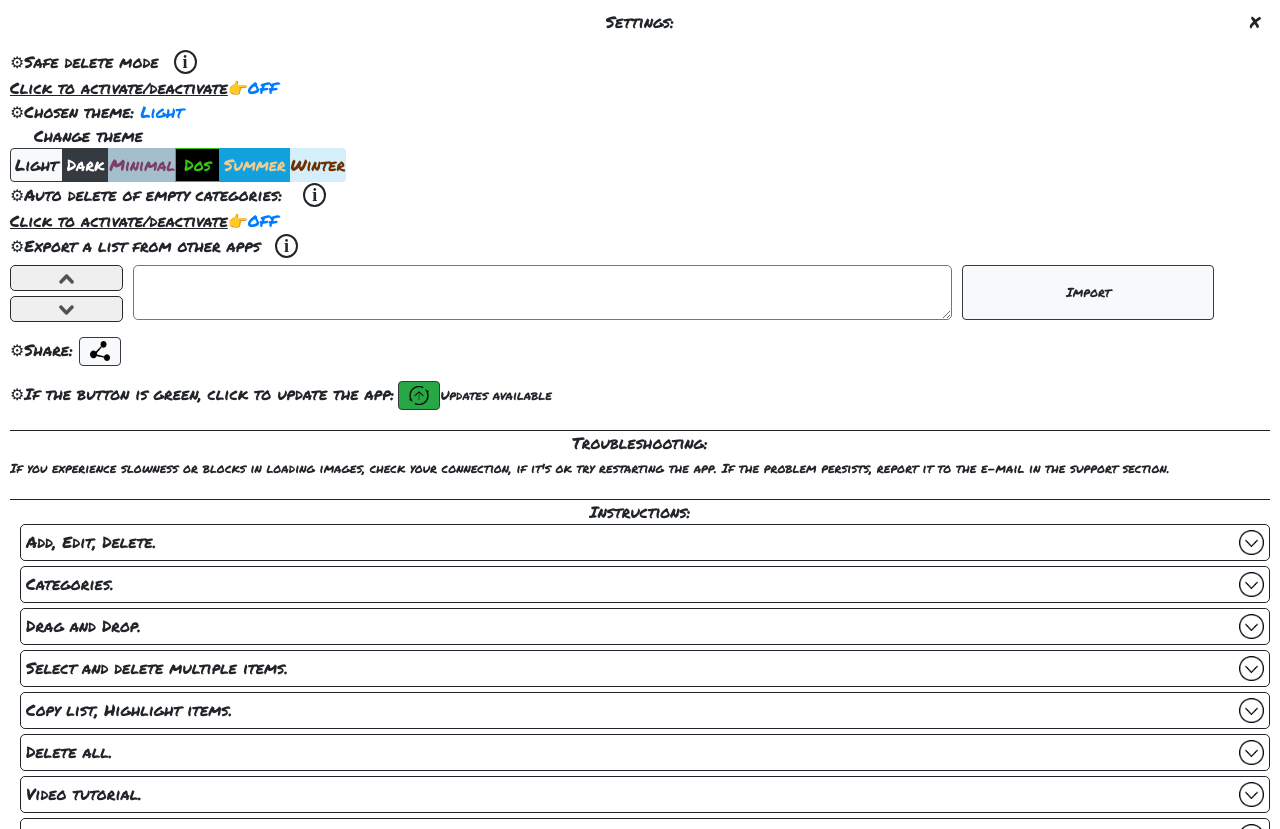
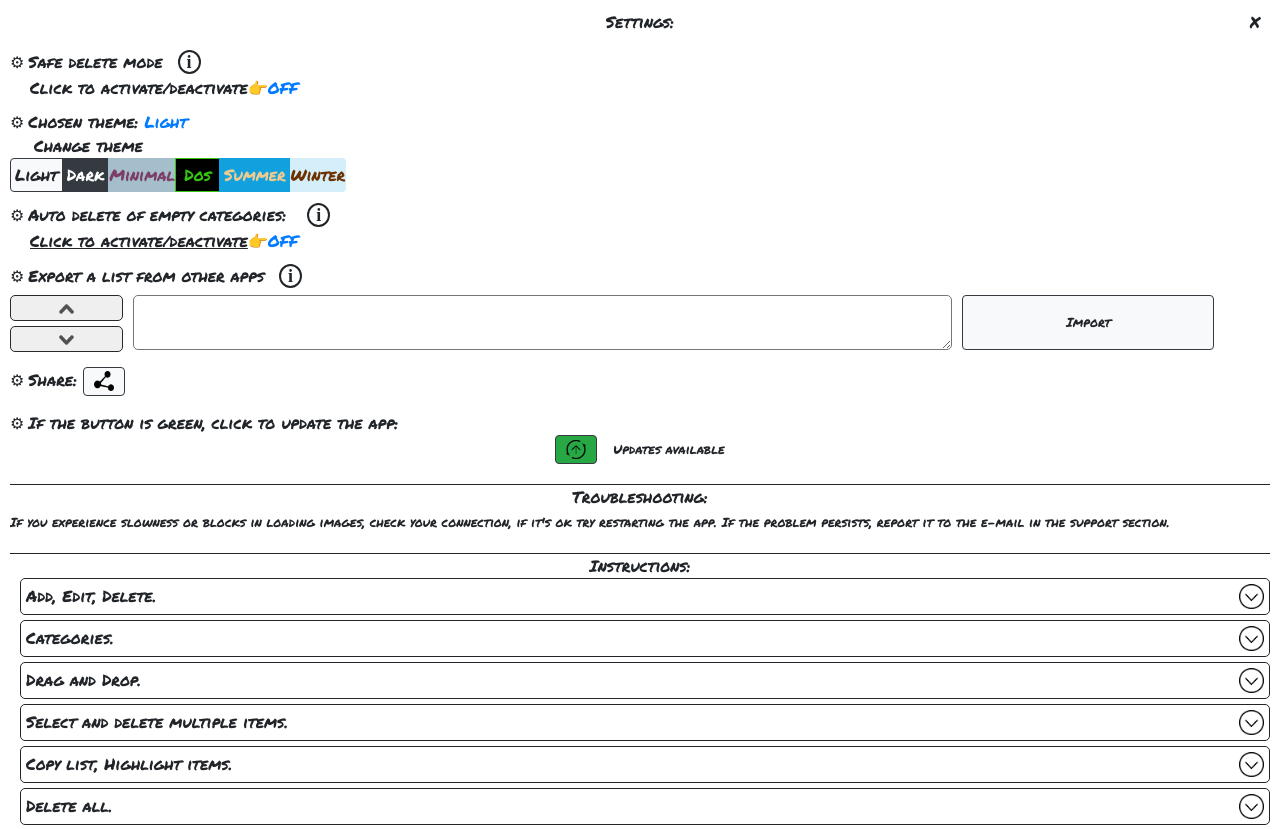
Before and after one commit to lucapu88/shopping_list, a Vue app: page / in a window 1280 px wide. Both pictures are taken after a click on the element 798 px from the left and 32 px from the top of the page. Built offline with nearby package versions, Linux system fonts and the light colour scheme; a web font is replaced by a local one.

Commit message:
Improved helper

```diff
--- a/src/components/Helper.vue
+++ b/src/components/Helper.vue
@@ -1,7 +1,7 @@
 <script setup>
 import HelperDescriptionIta from './languages/Helper-description-ita.vue';
 import HelperDescriptionEng from './languages/Helper-description-eng.vue';
-import PrivacyPolicyModal from './privacy-policy/Privacy-policy-modal.vue';
+import PrivacyPolicyModal from './panels-and-modals/privacy-policy/Privacy-policy-modal.vue';
 import { useThemeStore } from '@/store/ThemeStore';
 import { useChristmasStore } from '@/store/ChristmasStore';
 import { useLanguageStore } from '@/store/LanguageStore';
@@ -198,7 +198,7 @@ export default {
       <div class="close-helper-container" @click="closeHelper()">
         <p
           class="close-helper"
-          :class="{ 'close-retro-theme-helper': theme.retroTheme === true }"
+          :class="{ 'close-retro-theme-helper': theme.retroTheme }"
         >
           X
         </p>
@@ -213,7 +213,7 @@ export default {
         class="helper-settings-title"
         :class="{
           'christmas-red': isChristmas.christmasTheme,
-          'retro-helper-settings-title': theme.retroTheme === true,
+          'retro-helper-settings-title': theme.retroTheme,
         }"
       >
         {{ languages.settingsTextTitle }}:
@@ -226,26 +226,32 @@ export default {
       />
 
       <div id="helper-description">
-        <span @click="highlightsForTutorial(1)">&#x2699;</span>
-        <span :class="{ 'tutorial-highlights': highlits === 1 }">{{
-          languages.safeModeText.title
-        }}</span>
+        <div class="helper-settings">
+          <span class="settings-icon mr-1" @click="highlightsForTutorial(1)"
+            >&#x2699;</span
+          >
+          <span :class="{ 'tutorial-highlights': highlits === 1 }">
+            {{ languages.safeModeText.title }}
+          </span>
           <span class="info-icon" @click="safeModeInfo = !safeModeInfo">i</span
           ><br />
           <li class="ml-4" v-if="safeModeInfo">
             ({{ languages.safeModeText.description }})
           </li>
-        <li
+          <div
             class="toggle-delete-confirm-container"
             @click="settings.toggleDeleteConfirm()"
           >
-          <u>{{ languages.safeModeText.function }}</u>
-          <div class="toggle-delete-confirm">&#x1F449;</div>
+            <span>{{ languages.safeModeText.function }}</span>
+            <span class="toggle-delete-confirm">&#x1F449;</span>
             <span class="text-primary">{{ settings.canDeleteText }}</span>
-        </li>
-        <br />
+          </div>
+        </div>
 
-        <span @click="highlightsForTutorial(2)">&#x2699;</span>
+        <div class="helper-settings">
+          <span class="settings-icon mr-1" @click="highlightsForTutorial(2)"
+            >&#x2699;</span
+          >
           <span :class="{ 'tutorial-highlights': highlits === 2 }"
             >{{ languages.chosenThemeText }}:
           </span>
@@ -301,9 +307,12 @@ export default {
               Winter
             </button>
           </div>
-        <br />
+        </div>
 
-        <span @click="highlightsForTutorial(3)">&#x2699;</span>
+        <div class="helper-settings">
+          <span class="settings-icon mr-1" @click="highlightsForTutorial(3)"
+            >&#x2699;</span
+          >
           <span :class="{ 'tutorial-highlights': highlits === 3 }"
             >{{ languages.autoDeleteEmptyCategoriesText.title }}:
           </span>
@@ -327,10 +336,12 @@ export default {
               settings.canDeleteEmptyCategoriesText
             }}</span>
           </li>
-        <br />
+        </div>
 
-        <div class="add-list-copied-container">
-          <span @click="highlightsForTutorial(4)">&#x2699;</span>
+        <div class="add-list-copied-container helper-settings">
+          <span class="settings-icon mr-1" @click="highlightsForTutorial(4)"
+            >&#x2699;</span
+          >
           <span :class="{ 'tutorial-highlights': highlits === 4 }">
             {{ languages.pasteListText.title }}
           </span>
@@ -385,8 +396,11 @@ export default {
             </button>
           </div>
         </div>
-        <div class="share-update">
-          <span @click="highlightsForTutorial(5)">&#x2699;</span>
+
+        <div class="share-update helper-settings">
+          <span class="settings-icon mr-1" @click="highlightsForTutorial(5)"
+            >&#x2699;</span
+          >
           <span :class="{ 'tutorial-highlights': highlits === 5 }"
             >{{ languages.shareText }}:
           </span>
@@ -400,17 +414,21 @@ export default {
             {{ languages.share.text }}
           </p>
         </div>
-        <div class="share-update">
-          <span @click="highlightsForTutorial(6)">&#x2699;</span>
+
+        <div class="share-update helper-settings">
+          <span class="settings-icon mr-1" @click="highlightsForTutorial(6)"
+            >&#x2699;</span
+          >
           <span :class="{ 'tutorial-highlights': highlits === 6 }"
             >{{ languages.updateText.description }}:</span
           >
+          <div class="update-container">
             <button
               :disabled="languages.updateText.readyForUpdate"
               :class="{
                 'ready-for-update': !languages.updateText.readyForUpdate,
               }"
-            class="btn btn-light border-dark ml-1 share-update-btn"
+              class="btn btn-light border-dark mr-3 share-update-btn"
               @click="updateApp()"
             >
               <img src="@/img/icons/update.webp" alt="update" />
@@ -422,6 +440,8 @@ export default {
               {{ languages.updateText.unavailable }}
             </small>
           </div>
+        </div>
+
         <div id="helper-istructions">
           <!-- ----------------------------------DESCRIZIONE IN BASE ALLA LINGUA SCELTA----------------------------- -->
           <HelperDescriptionIta v-if="languages.langIta" />
@@ -458,6 +478,10 @@ export default {
 }
 .settings {
   width: 33px;
+}
+
+.helper-settings {
+  margin-bottom: 10px;
 }
 
 .helper-description {
@@ -643,6 +667,10 @@ textarea {
 .share-update-btn > img {
   width: 20px;
 }
+
+.update-container {
+  text-align: center;
+}
 .link-copied {
   font-size: 13px;
   margin-left: 5px;
@@ -706,6 +734,9 @@ textarea {
   }
 }
 
+.toggle-delete-confirm-container {
+  margin-left: 20px;
+}
 .toggle-delete-confirm-container:hover {
   cursor: pointer;
 }
```
Lines whose indentation alone changed are shown as unchanged.
